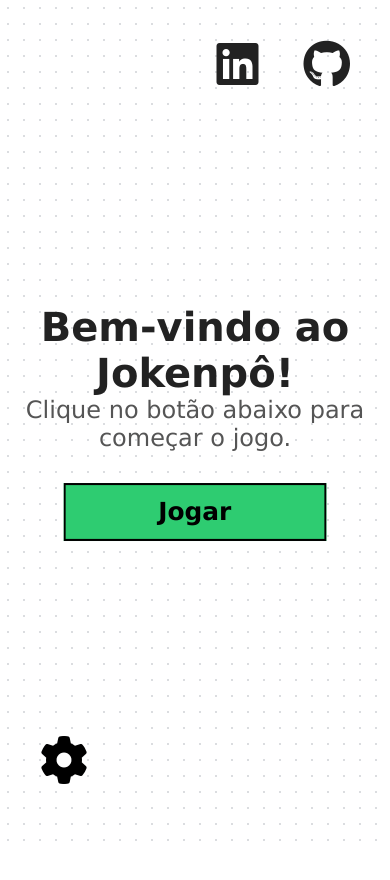
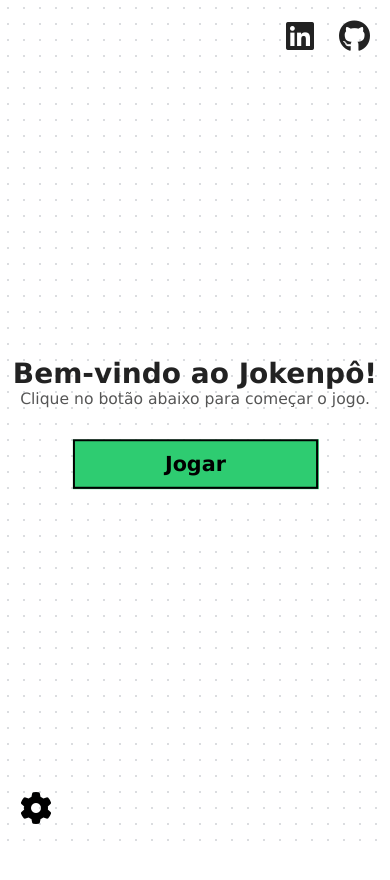
Before and after one commit to Carlos728293/jokenpo, a plain HTML site: page index.html in a window 390 px wide. Shown: the top 880 px of the page. Drawn offline with Linux system fonts and the light colour scheme.

Commit message:
detalhes do responsivo

```diff
--- a/src/css/style.css
+++ b/src/css/style.css
@@ -334,50 +334,50 @@ section#jogo .escolhas .troca {
 /* Mobile */
 @media screen and (max-width: 1000px) {
   section#iniciar i {
-    font-size: clamp(3rem, 4vw, 1.75rem);
+    font-size: clamp(2rem, 4vw, 1.75rem);
   }
 
   section#iniciar .container h1 {
-    font-size: clamp(2.5rem, 5vw, 3rem);
+    font-size: clamp(1.75rem, 5vw, 3rem);
   }
   section#iniciar .container p {
-    font-size: clamp(1.5rem, 4vw, 3rem);
+    font-size: clamp(0.9rem, 4vw, 3rem);
   }
 
   /*Links*/
   section#iniciar .links {
-    top: 40px;
-    right: 20px;
+    top: 20px;
+    right: 10px;
   }
   section#iniciar .links a {
-    padding: 20px;
+    padding: 10px;
   }
 
   /*Buttom*/
   section#iniciar .container button {
     margin-top: 2rem;
-    height: 3.5rem;
-    font-size: 1.5rem;
+    height: 3rem;
+    font-size: 1.25rem;
   }
 
   section#iniciar .config {
-    left: 20px;
-    bottom: 40px;
+    left: 10px;
+    bottom: 10px;
   }
   section#iniciar .config button {
-    padding: 20px;
+    padding: 10px;
   }
 
   /* SECTION JOGO */
   section#jogo .arrow {
     padding: 5px;
-    top: 20px;
-    left: 30px;
-    font-size: clamp(3rem, 2vw, 1.75rem);
+    top: 10px;
+    left: 20px;
+    font-size: clamp(2rem, 2vw, 1.75rem);
   }
 
   section#jogo h1 {
-    font-size: clamp(3rem, 3.5vw, 2.8rem);
+    font-size: clamp(2.75rem, 3.5vw, 2.8rem);
   }
 
   section#jogo .aviso button {
```
